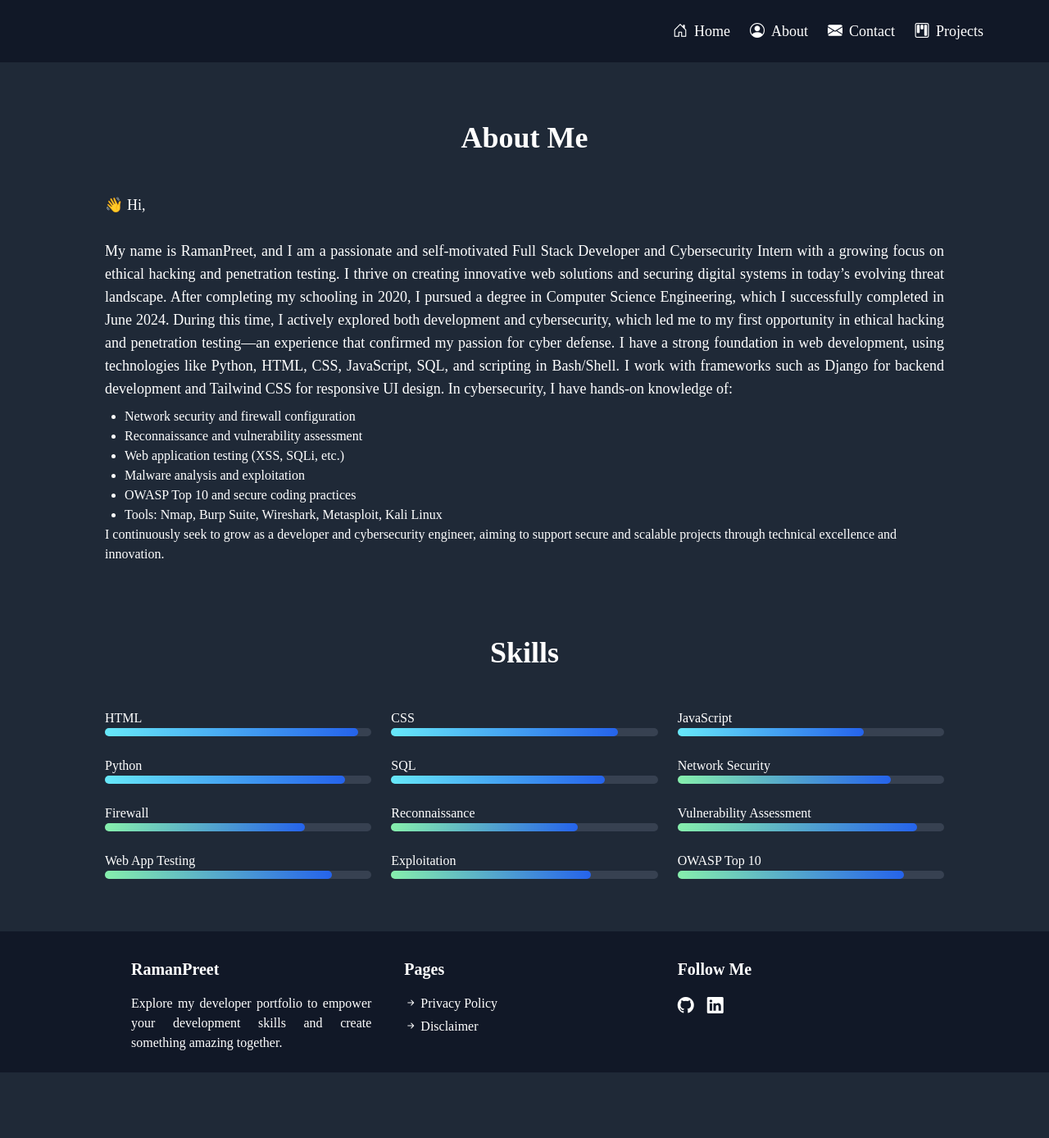
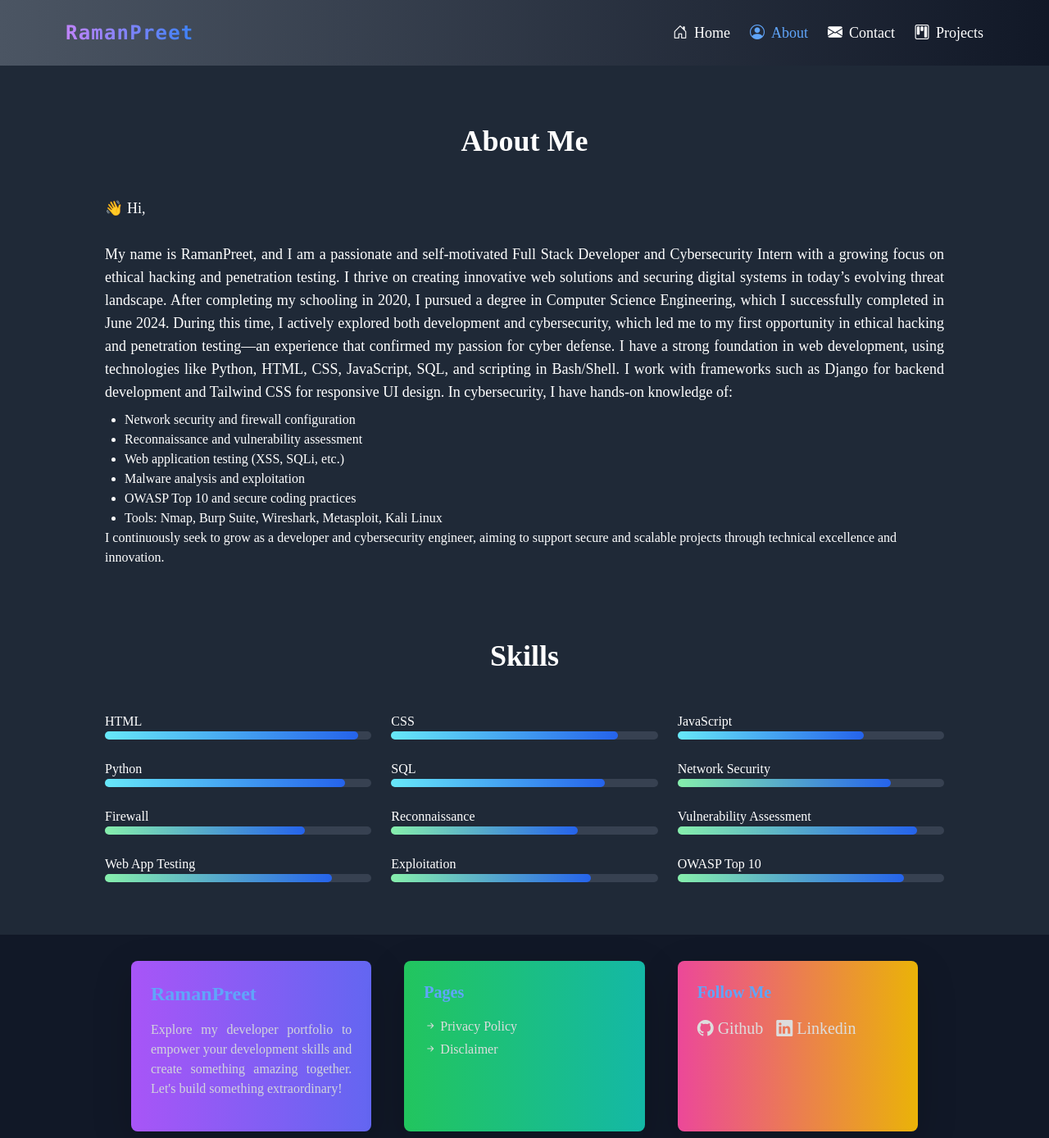
Before and after one commit to Raman512/Django_Project_Portfolio, a Django app: page /about in a window 1280 px wide. Shown: the whole page at 82% size. Before the commit the page ends 1308 px from the top, so only its background shows below. Run offline with Django 4.2, Linux system fonts and the light colour scheme; some libraries are stand-ins or nearby versions.

Commit message:
Update base.html

```diff
--- a/templates/base.html
+++ b/templates/base.html
@@ -28,68 +28,121 @@
 
     <title>{% block title %}{% endblock title %} - Raman</title>
     {% tailwind_css %}
+
+    <style>
+        /* Custom Hover Effect: Underline Animation */
+        .group:hover span {
+            width: 100%;
+        }
+
+        /* Smooth Scroll */
+        html {
+            scroll-behavior: smooth;
+        }
+
+        /* Dark Mode Toggle */
+        .dark-mode {
+            background-color: #111;
+            color: #fff;
+        }
+
+        /* Footer Styling */
+        .footer-links a {
+            color: #ddd;
+            transition: color 0.3s ease;
+        }
+        .footer-links a:hover {
+            color: #58a6ff;
+        }
+        .footer-icons a {
+            color: #ddd;
+            transition: color 0.3s ease;
+        }
+        .footer-icons a:hover {
+            color: #58a6ff;
+        }
+    </style>
 </head>
 
 <body class="bg-gray-900 text-white font-[Poppins] transition ease-in-out duration-300">
 
 <!-- Navbar -->
-<nav class="bg-gray-900 flex justify-between items-center px-6 py-4 md:px-20 shadow-md">
-
-    <a href="/" class="text-xl font-bold tracking-wide font-mono text-white">
-
+<nav class="bg-gradient-to-r from-gray-600 to-gray-790 flex justify-between items-center px-6 py-4 md:px-20 shadow-lg transition-all duration-500">
+    <a href="/" class="text-2xl font-extrabold tracking-wider font-mono bg-gradient-to-r from-purple-400 to-blue-500 text-transparent bg-clip-text">
+        RamanPreet
     </a>
 
 
 
+    <!-- Desktop Menu -->
     <div class="hidden md:flex space-x-6 text-white text-lg items-center">
-        <a href="/" class="flex items-center gap-2 hover:text-blue-400 transition">
+        <a href="/" class="relative group hover:text-blue-400 transition {% if request.path == '/' %} text-blue-400 {% endif %}">
+            <span class="flex items-center gap-2">
                 <i class="bi bi-house-door"></i> Home
+            </span>
+            <span class="absolute left-0 -bottom-1 h-0.5 w-0 bg-blue-400 group-hover:w-full transition-all duration-300"></span>
         </a>
-        <a href="/about" class="flex items-center gap-2 hover:text-blue-400 transition">
+        <a href="/about" class="relative group hover:text-blue-400 transition {% if request.path == '/about' %} text-blue-400 {% endif %}">
+            <span class="flex items-center gap-2">
                 <i class="bi bi-person-circle"></i> About
+            </span>
+            <span class="absolute left-0 -bottom-1 h-0.5 w-0 bg-blue-400 group-hover:w-full transition-all duration-300"></span>
         </a>
-        <a href="/contact" class="flex items-center gap-2 hover:text-blue-400 transition">
+        <a href="/contact" class="relative group hover:text-blue-400 transition {% if request.path == '/contact' %} text-blue-400 {% endif %}">
+            <span class="flex items-center gap-2">
                 <i class="bi bi-envelope-fill"></i> Contact
+            </span>
+            <span class="absolute left-0 -bottom-1 h-0.5 w-0 bg-blue-400 group-hover:w-full transition-all duration-300"></span>
         </a>
-        <a href="/project" class="flex items-center gap-2 hover:text-blue-400 transition">
+        <a href="/project" class="relative group hover:text-blue-400 transition {% if request.path == '/project' %} text-blue-400 {% endif %}">
+            <span class="flex items-center gap-2">
                 <i class="bi bi-kanban"></i> Projects
+            </span>
+            <span class="absolute left-0 -bottom-1 h-0.5 w-0 bg-blue-400 group-hover:w-full transition-all duration-300"></span>
         </a>
     </div>
 </nav>
 
 
 
-
-
 {% block content %}{% endblock %}
 
-    <!-- footer -->
+<!-- Footer -->
 <footer class="bg-gray-900 p-8 pb-2 grid md:grid-cols-3 gap-10 md:px-40">
-        <!-- column -->
-        <div>
-            <p class="text-xl font-bold">RamanPreet</p>
-            <p class="my-3 text-justify">Explore my developer portfolio to empower your development skills and create something amazing together.</p>
+
+    <!-- Footer Description Section -->
+    <div class="footer-description bg-gradient-to-r from-purple-500 to-indigo-500 p-6 rounded-lg shadow-lg">
+        <p class="text-2xl font-extrabold text-blue-400">RamanPreet</p>
+        <p class="my-3 text-gray-300 text-justify">Explore my developer portfolio to empower your development skills and create something amazing together. Let's build something extraordinary!</p>
     </div>
 
-
-        <div>
-            <p class="text-xl font-bold">Pages</p>
+    <!-- Footer Links Section -->
+    <div class="footer-links bg-gradient-to-r from-green-500 to-teal-500 p-6 rounded-lg shadow-lg">
+        <p class="text-xl font-bold text-blue-400">Pages</p>
         <ul class="my-3 space-y-1">
             <li><a href="/" class="hover:text-blue-400"><i class="bi bi-arrow-right-short"></i> Privacy Policy</a></li>
             <li><a href="/" class="hover:text-blue-400"><i class="bi bi-arrow-right-short"></i> Disclaimer</a></li>
         </ul>
     </div>
 
-        <div>
-            <p class="text-xl font-bold">Follow Me</p>
+    <!-- Footer Social Icons Section -->
+    <div class="footer-icons bg-gradient-to-r from-pink-500 to-yellow-500 p-6 rounded-lg shadow-lg">
+        <p class="text-xl font-bold text-blue-400">Follow Me</p>
         <ul class="my-3 flex space-x-4 text-xl">
-                <li><a href="https://github.com/Raman512" class="hover:text-blue-400"><i class="bi bi-github"></i></a></li>
-                <li><a href="https://www.linkedin.com/in/raman-preet-0929a2213" class="hover:text-blue-400"><i class="bi bi-linkedin"></i></a></li>
+            <li><a href="https://github.com/Raman512" class="hover:text-blue-400"><i class="bi bi-github"></i> Github</a></li>
+            <li><a href="https://www.linkedin.com/in/raman-preet-0929a2213" class="hover:text-blue-400"><i class="bi bi-linkedin"></i> Linkedin</a></li>
         </ul>
     </div>
+
 </footer>
 
 
+<script>
+    document.getElementById('nav-toggle').addEventListener('click', function () {
+        const nav = document.getElementById('nav-menu');
+        nav.classList.toggle('hidden');
+    });
+</script>
 
 </body>
 </html>
```
Lines whose indentation alone changed are shown as unchanged.
